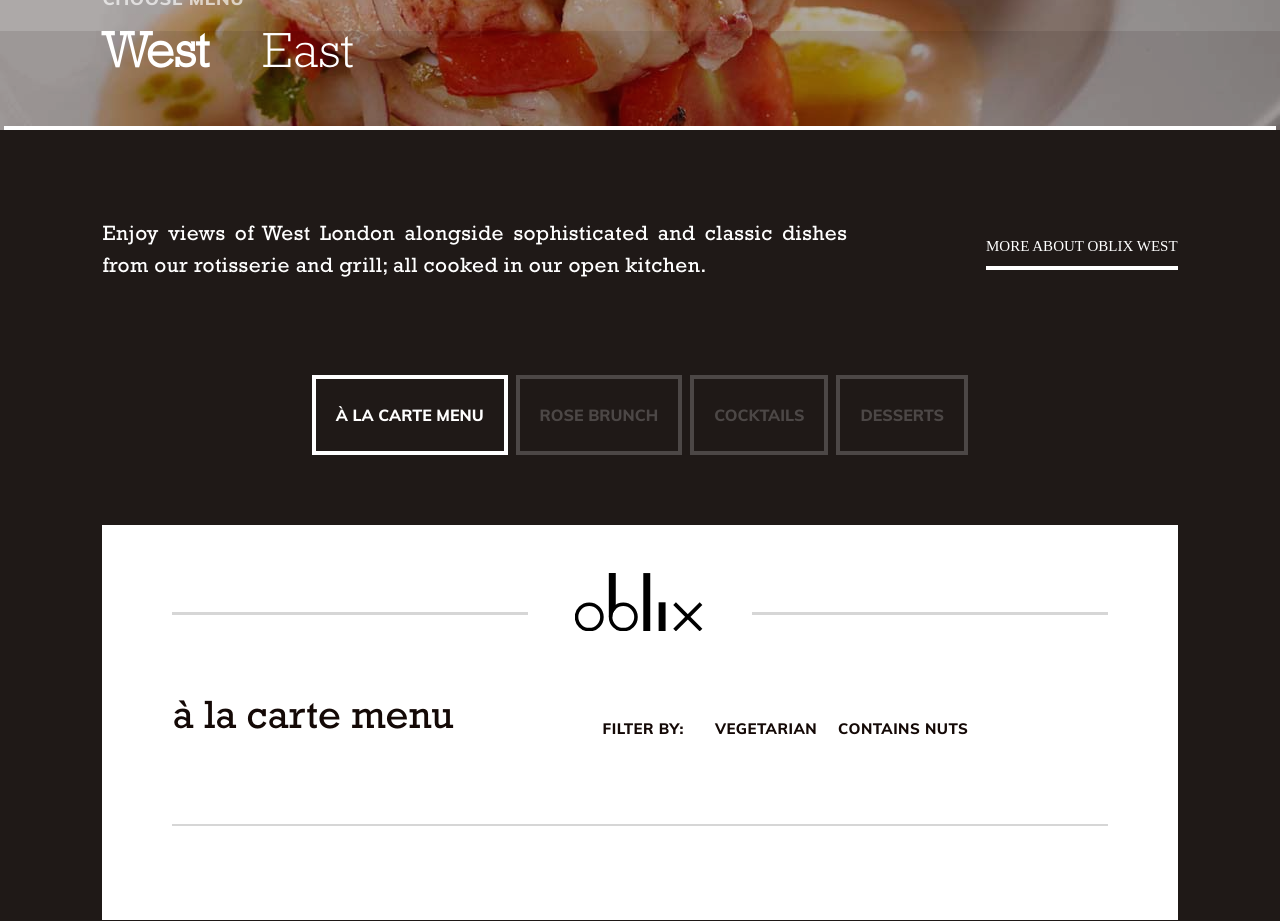
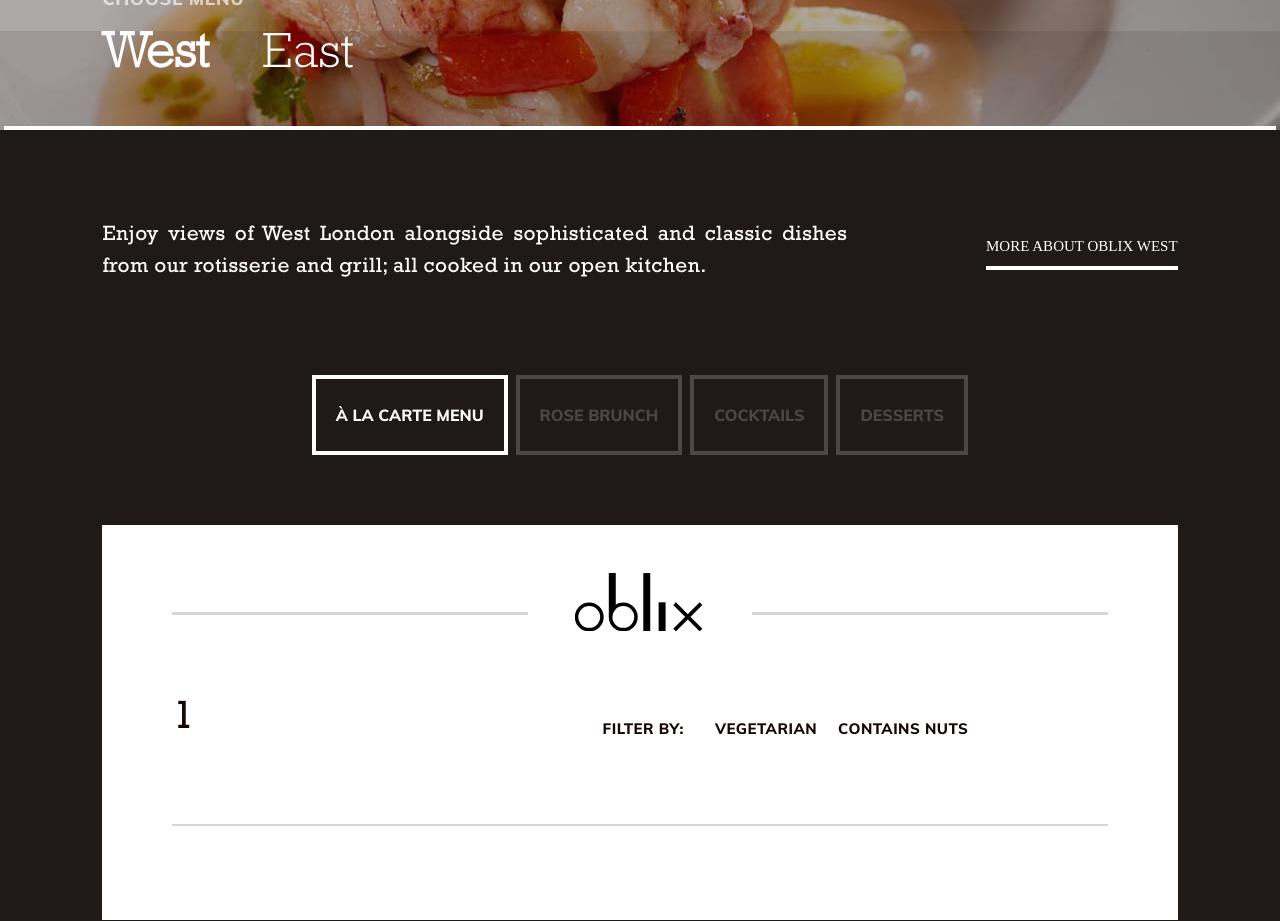
Before and after one commit to NikitaPits/test_task_remaked, a Vue app: page / in a window 1280 px wide. Shown: the part 460-1381 px from the top of the page. Built offline with nearby package versions, Linux system fonts and the light colour scheme.

Commit message:
third commit

```diff
--- a/src/components/site-body/MainRestaurant/MenuContent/MainPanelMenu.vue
+++ b/src/components/site-body/MainRestaurant/MenuContent/MainPanelMenu.vue
@@ -2,7 +2,7 @@
   <section>
     <div class="panel-menu__сuisine">
     <panel-menu-item
-        v-for="name in names"
+        v-for="name in props.names"
         :name="name"
         :panelItemState = "name.id===activeId"
         :key="name.id"
@@ -11,7 +11,7 @@
   </panel-menu-item>
   </div>
     <menu-page-main class="panel_menu__menu"
-    :actualName="names[activeId-1].name"
+    :actualName="actualName"
     />
   </section>
 </template>
@@ -23,20 +23,16 @@
 import {defineProps} from "vue";
 const props = defineProps({
   names: {
-    value: Object,
-    required: true
+    value: Array,
+    required: true,
   }
 })
-let names = ref(    [
-  {name: 'à la carte menu', id: '1'},
-  {name: 'rose brunch', id: '2'},
-  {name: 'cocktails', id: '3'},
-  {name: 'desserts', id: '4'},
-])
 let activeId = ref('1');
+let actualName = ref('1')
     function refreshMenuItems(n){
-      activeId.value = ""+n;
-      console.log(props.names)
+      activeId.value = n;
+      actualName.value = props.names[activeId.value-1].name
+      console.log(actualName.value)
     }
 
 
--- a/src/components/site-body/MainRestaurant/MenuRestaurantHead/MenuRestaurantHead.vue
+++ b/src/components/site-body/MainRestaurant/MenuRestaurantHead/MenuRestaurantHead.vue
@@ -12,11 +12,15 @@
 import MenuRestaurantHeadBg from "@/components/site-body/MainRestaurant/MenuRestaurantHead/MenuRestaurantHeadBg";
 import MenuRestaurantHeadTitle from "@/components/site-body/MainRestaurant/MenuRestaurantHead/MenuRestaurantHeadTitle";
 import MenuRestaurantHeadSelector from "@/components/site-body/MainRestaurant/MenuRestaurantHead/MenuRestaurantHeadSelector";
+import {defineEmits} from "vue";
 import {ref} from "vue";
+const emits = defineEmits(['change-menu'])
 
 let names = ref([]);
 function changeMenu(n){
   names.value=n;
+  emits('change-menu', n)
+  console.log(n)
 }
 </script>
 
--- a/src/components/site-body/MainRestaurant/MenuRestaurantHead/MenuRestaurantHeadSelector.vue
+++ b/src/components/site-body/MainRestaurant/MenuRestaurantHead/MenuRestaurantHeadSelector.vue
@@ -4,7 +4,7 @@
       class="main-container">
   <div
       v-bind:class="[chosenFirst?'selector__one selector__one-active':'selector__one']"
-      v-on:click="chooseSelector1(); $emit('change-menu', names[0])"
+      v-on:click="chooseSelector1()"
   >
     <h2
         class="head__selector-title">
@@ -13,7 +13,7 @@
   </div>
     <div
         v-bind:class="[chosenSecond?'selector__one selector__one-active':'selector__one']"
-        v-on:click="chooseSelector2(); $emit('change-menu', names[1])"
+        v-on:click="chooseSelector2()"
     >
   <h2
       class="head__selector-title">
@@ -26,8 +26,10 @@
 
 <script setup>
 import {ref} from "vue"
+import {defineEmits} from "vue";
 let chosenFirst = ref(true)
 let chosenSecond = ref(false)
+const emits = defineEmits(['change-menu'])
 let names=[
     [
   {name: 'à la carte menu', id: '1'},
@@ -41,14 +43,16 @@
       {name: 'oblix easy', id: '3'},
     ]
 ];
-
+emits('change-menu', names[0])
 function chooseSelector1(){
   chosenFirst.value = true
   chosenSecond.value = false
+  emits('change-menu', names[0])
 }
 function chooseSelector2(){
   chosenFirst.value = false
   chosenSecond.value = true
+  emits('change-menu', names[1])
 }
 </script>
 <style scoped>
```
